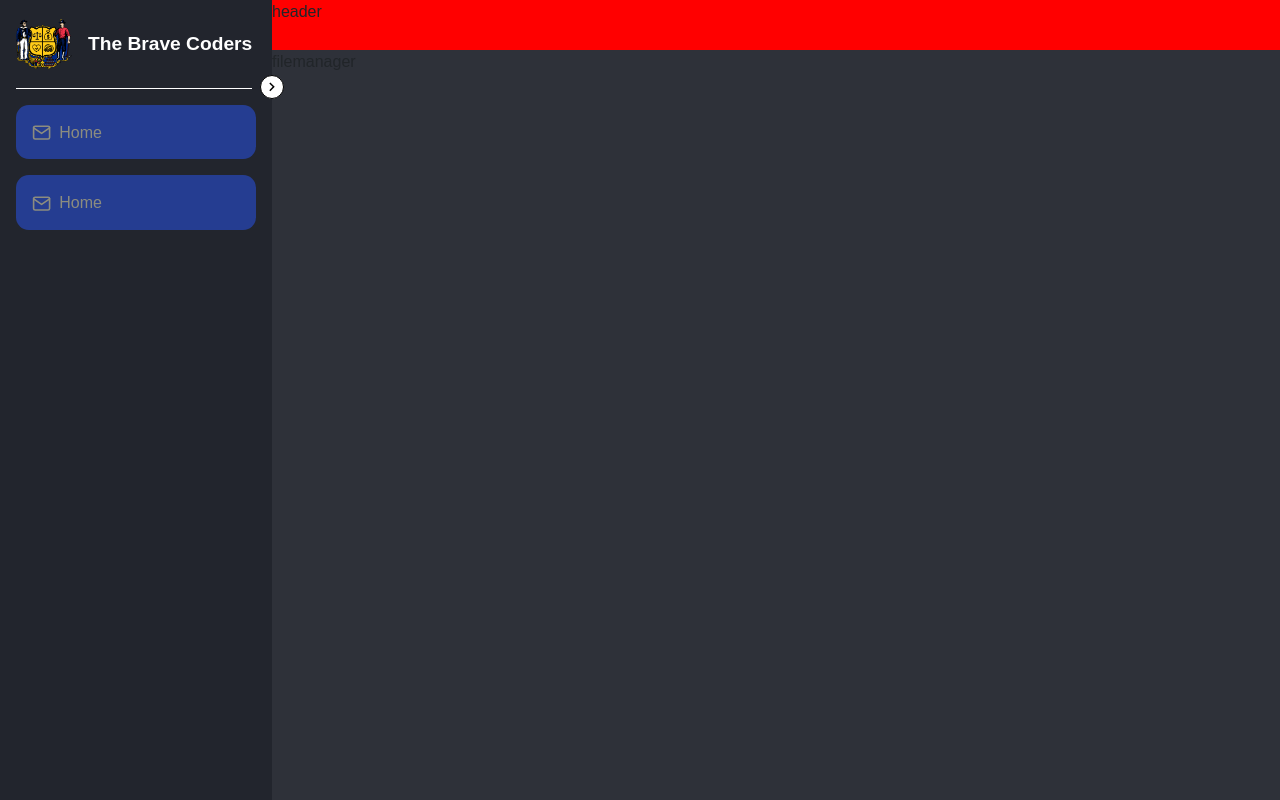
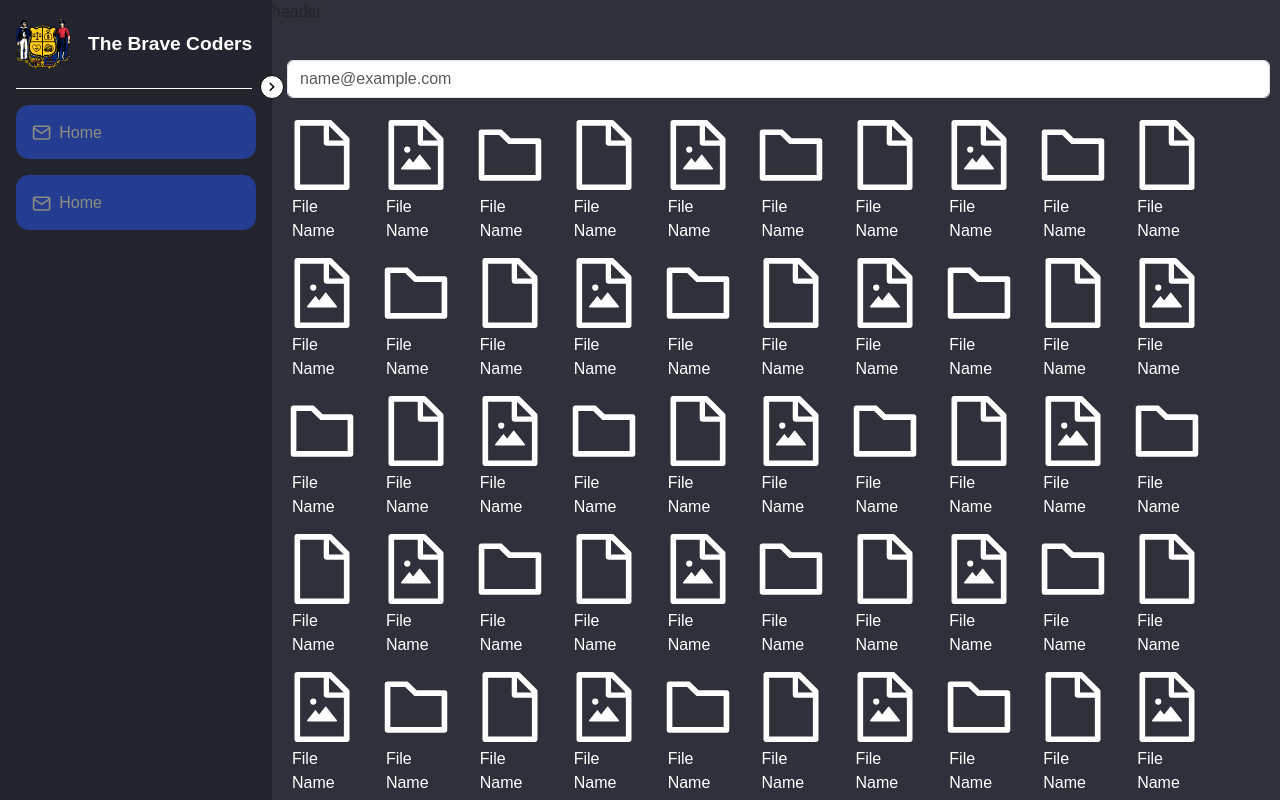
Before and after one commit to cs-esmaeili/news_frontend, a Next.js app: page /dashboard/filemanager in a window 1280 px wide. Built offline with nearby package versions, Linux system fonts and the light colour scheme.

Commit message:
filemanager page elements added

```diff
--- a/app/dashboard/(main)/filemanager/page.js
+++ b/app/dashboard/(main)/filemanager/page.js
@@ -1,7 +1,50 @@
+'use client'
+import { Container, Row, Col, Form } from 'react-bootstrap';
+import { AiOutlineFile, AiOutlineFileImage, AiOutlineFolder } from "react-icons/ai";
+import styles from '@/styles/filemanager.module.scss';
+
+
 export default function Home() {
+
     return (
-        <>
-            filemanager
-        </>
+        <Container className={styles.container} fluid >
+            <div className={styles.header}>
+                <Form.Group controlId="exampleForm.ControlInput1">
+                    <Form.Control type="email" placeholder="name@example.com" />
+                </Form.Group>
+            </div>
+            <div className={styles.content}>
+                <Row>
+                    {[...Array(30)].map((x, i) =>
+                        <>
+                            <Col lg={1} className={styles.file}>
+                                <div>
+                                    <AiOutlineFile size={"5rem"} />
+                                </div>
+                                <span>
+                                    File Name
+                                </span>
+                            </Col>
+                            <Col lg={1} className={styles.file}>
+                                <div>
+                                    <AiOutlineFileImage size={"5rem"} />
+                                </div>
+                                <span>
+                                    File Name
+                                </span>
+                            </Col>
+                            <Col lg={1} className={styles.file}>
+                                <div>
+                                    <AiOutlineFolder size={"5rem"} />
+                                </div>
+                                <span>
+                                    File Name
+                                </span>
+                            </Col>
+                        </>
+                    )}
+                </Row>
+            </div>
+        </Container>
     )
 }
--- a/app/dashboard/(main)/layout.js
+++ b/app/dashboard/(main)/layout.js
@@ -2,18 +2,21 @@
 
 import '@/styles/global.scss';
 import Sidebar from '@/components/Sidebar';
+import styles from '@/styles/header.module.scss';
 
-export default function RootLayout({ children }) {
+export default function Layout({ children }) {
   return (
     <html lang="en">
       <body>
-        <div style={{ background: "#22252D" }} className='d-flex flex-row vh-100'>
+        <div className='d-flex flex-row vh-100'>
           <Sidebar />
-          <div style={{ background: '#2E3139'}} className='flex-grow-1'>
-            <div style={{ height: "50px", backgroundColor: "red" }}>
+          <div className={styles.container}>
+            <div className={styles.header}>
               header
             </div>
-            {children}
+            <div className={styles.content}>
+              {children}
+            </div>
           </div>
         </div >
       </body>
--- /dev/null
+++ b/styles/filemanager.module.scss
@@ -0,0 +1,28 @@
+.container {
+  color: white;
+  display: flex;
+  flex-direction: column;
+  height: 100%;
+  margin-top: 0px;
+  padding: 0px;
+}
+
+.header {
+  height: 50px;
+  padding: 10px;
+}
+
+.content {
+  flex-grow: 1;
+  overflow-y: auto;
+  overflow-x: hidden;
+  padding: 10px;
+}
+
+.file {
+  display: flex;
+  flex-direction: column;
+  align-items: center;
+  justify-content: center;
+  margin: 5px;
+}
--- a/styles/global.scss
+++ b/styles/global.scss
@@ -11,7 +11,7 @@
 body {
   font-family: Arial, sans-serif;
   font-size: 16px;
-  background-color: $background_color;
+  background-color: $background_color !important;
   margin: 0;
   padding: 0;
 }
@@ -22,3 +22,24 @@ p {
 ul {
   padding: 0;
 }
+
+/* Styles for the scrollbar track */
+::-webkit-scrollbar {
+  width: 10px; /* Width of the scrollbar */
+}
+
+/* Styles for the scrollbar thumb */
+::-webkit-scrollbar-thumb {
+  background-color: #888; /* Color of the scrollbar thumb */
+  border-radius: 5px; /* Border radius of the scrollbar thumb */
+}
+
+/* Styles for the scrollbar thumb on hover */
+::-webkit-scrollbar-thumb:hover {
+  background-color: #555; /* Color of the scrollbar thumb on hover */
+}
+
+/* Styles for the scrollbar track when scrollbar is being dragged */
+::-webkit-scrollbar-thumb:active {
+  background-color: #333; /* Color of the scrollbar thumb when being dragged */
+}
--- /dev/null
+++ b/styles/header.module.scss
@@ -0,0 +1,18 @@
+.container {
+  display: flex;
+  flex-direction: column;
+  height: 100vh;
+}
+
+.header {
+  height: 50px;
+}
+
+
+.content {
+  display: flex;
+  height: calc(100% - 50px);
+  flex-direction: column;
+  overflow: auto;
+  padding-left: 5px;
+}
--- a/styles/sidebar.module.scss
+++ b/styles/sidebar.module.scss
@@ -16,6 +16,7 @@
 }
 
 .sidebar {
+  background-color: $sidebar_color;
   width: 17rem;
   height: 100%;
   padding: 1rem;
--- a/styles/variables.scss
+++ b/styles/variables.scss
@@ -1 +1,2 @@
 $background_color: #2E3139;
+$sidebar_color: #22252D;
```
